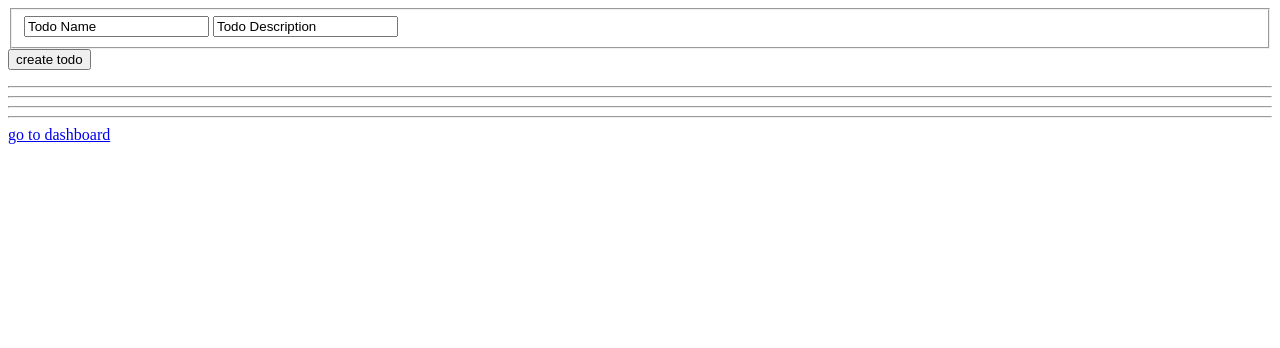
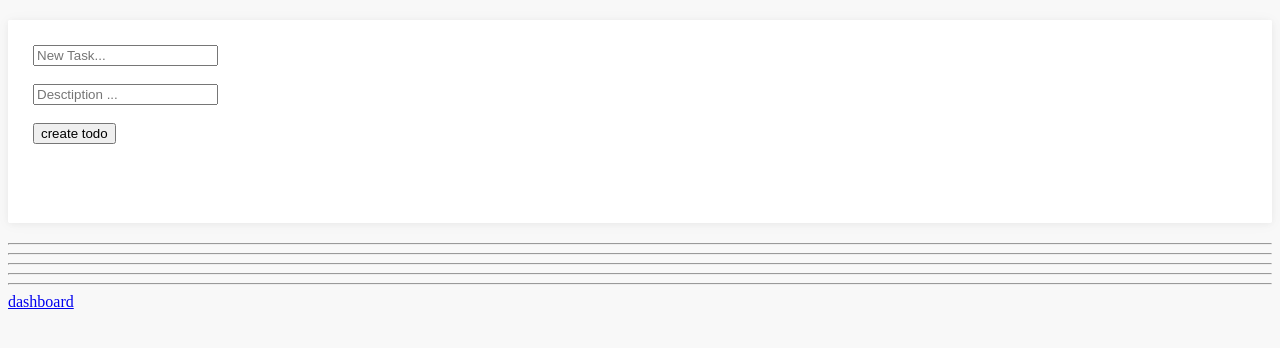
Before and after one commit to parsariyahi/todo_list, a Django app: page /todos/create in a window 1280 px wide. Shown: the top 348 px of the page. Run offline with Django 4.2, Linux system fonts and the light colour scheme; the visitor is signed in with stand-in values (Sample User, id 1).

Commit message:
completed app and todo panel

```diff
--- a/todo_list/todos/templates/todos/create.html
+++ /dev/null
@@ -1,15 +0,0 @@
-<form action="{% url 'todos:create' %}" method="post">
-    {% csrf_token %}
-    <fieldset>
-        <input type="text" name="name" value="Todo Name">
-        <input type="text" name="description" value="Todo Description">
-    </fieldset>
-    <input type="submit" value="create todo" name="create_todo">
-</form>
-
-<hr>
-<hr>
-<hr>
-<hr>
-
-<a href="{% url 'dashboard:index' %}">go to dashboard</a>
--- a/todo_list/todos/templates/todos/index.html
+++ b/todo_list/todos/templates/todos/index.html
@@ -16,23 +16,26 @@
                 <div class="card card-white">
                     <div class="card-body">
 
-                        <form action="" method="post">
+                        <form action="{% url 'todos:create' %}" method="post">
+                            {% csrf_token %}
                             <input type="text" class="form-control add-task" placeholder="New Task..." name="name">
                             <br>
                             <br>
-                            <input type="text" class="form-control add-task" placeholder="Desctiption ..." name="desctiption">
+                            <input type="text" class="form-control add-task" placeholder="Desctiption ..." name="description">
+                            <br>
+                            <br>
+                            <input type="submit" value="create todo" name="create_todo">
+
                         </form>
             <br>
             <br>
             <br>
-
-
                     {% if todos %}
                             <div class="todo-list">
                                 {% for todo in todos %}
                                     <div class="todo-item">
-                                        <div class="checker"><span class=""><input type="checkbox" name="{{ todo }}" value="{{ todo.id }}"></span></div>
                                         <span>{{ todo.name}}</span>
+                                        <a href="{% url 'todos:detail' todo_id=todo.id %}">ditail</a>
                                         <a href="{% url 'todos:done' todo_id=todo.id %}">done</a>
                                     </div>
                                 {% endfor %}
@@ -48,5 +51,15 @@
 
     <script src="{% static 'todos/js/todos.js' %}"></script>
 
+
+    <hr>
+    <hr>
+    <hr>
+    <hr>
+    <hr>
+
+    <a href="{% url 'dashboard:index' %}">dashboard</a>
+
+
 </body>
 </html>
--- a/todo_list/todos/views.py
+++ b/todo_list/todos/views.py
@@ -37,14 +37,12 @@ def create(request):
             new_todo = Todo(**data)
             new_todo.save()
 
-            return HttpResponseRedirect(reverse('todos:create'))
+            return HttpResponseRedirect(reverse('todos:index'))
 
-    return render(request, 'todos/create.html')
+    return render(request, 'todos/index.html')
 
 
 @login_required(login_url='/usr/accounts/login/')
 def done(request, todo_id):
-    if request.method == 'POST':
-            data = {
-                'data': todo_id
-            }
+    Todo.objects.get(id=todo_id).delete()
+    return HttpResponseRedirect(reverse('todos:index'))
--- a/todo_list/users/templates/dashboard/index.html
+++ b/todo_list/users/templates/dashboard/index.html
@@ -17,7 +17,7 @@ Hello, {{ user.username }}!
 <hr>
 <hr>
 <hr>
-<a href="{% url 'todos:create' %}">create todo</a>
+<a href="{% url 'todos:index' %}">todo panel</a>
 <hr>
 <hr>
 <hr>
```
